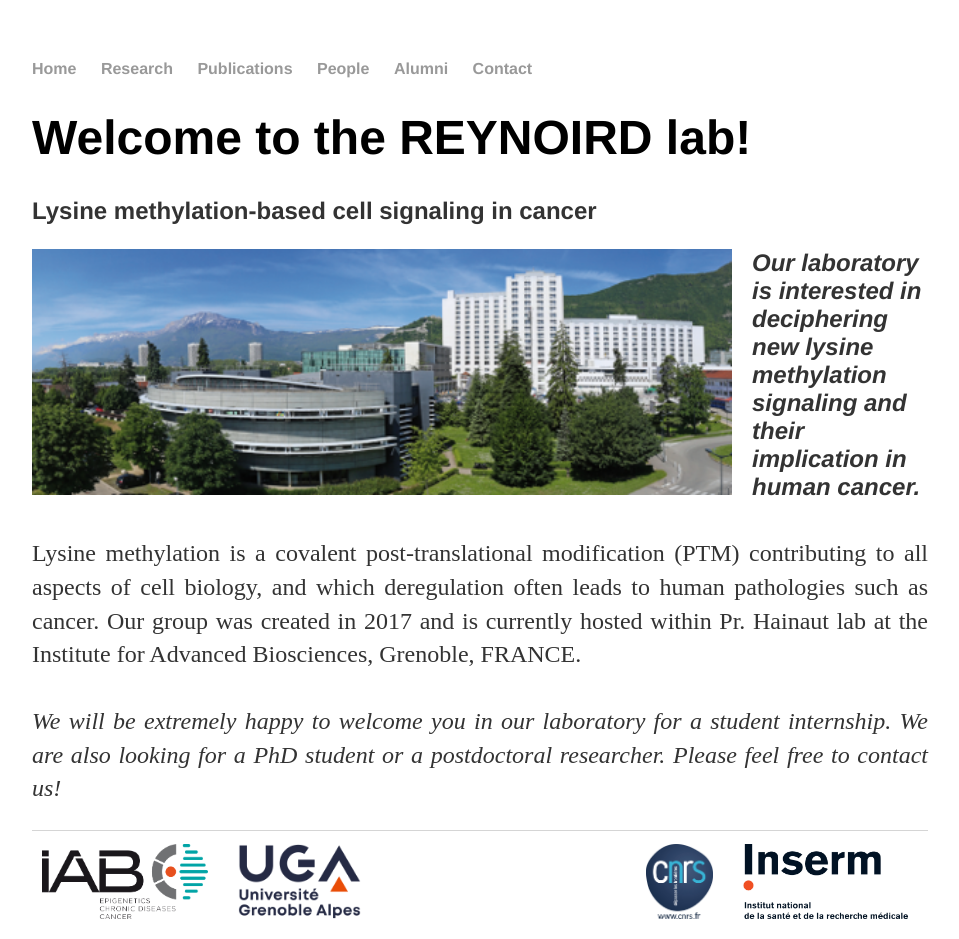
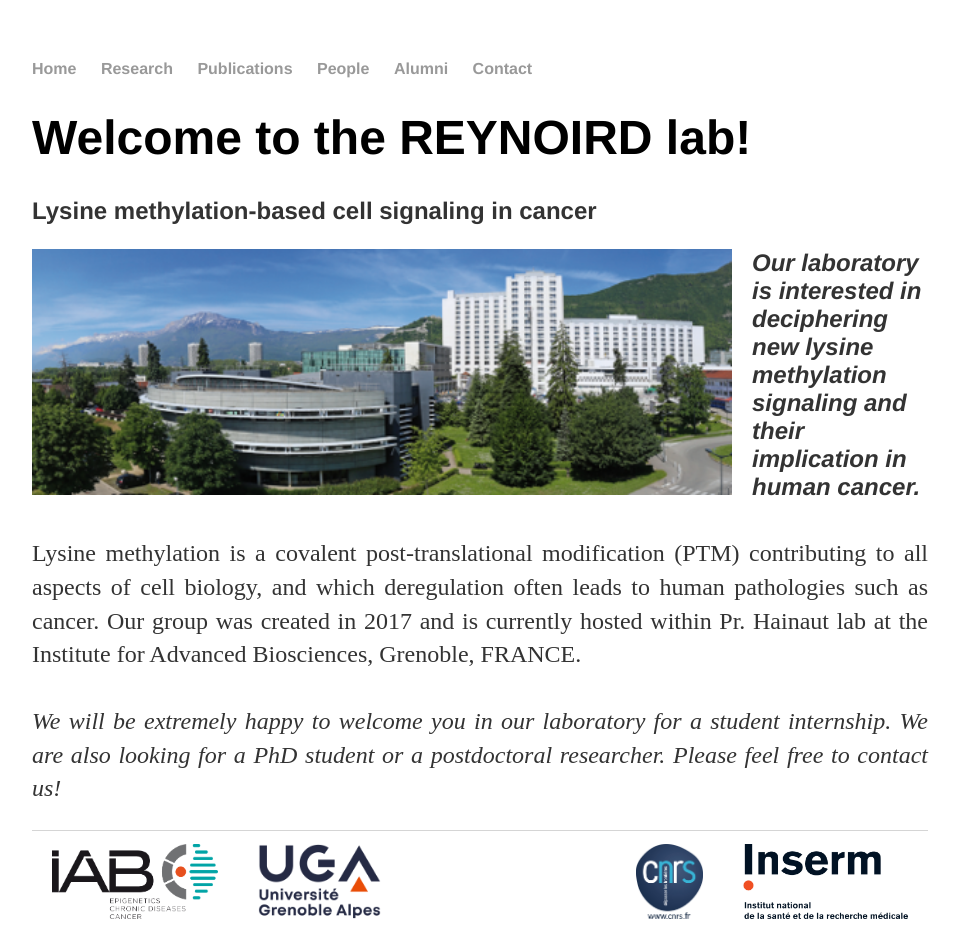
Before and after one commit to Reynoird-Lab/Reynoird-lab.github.io, a Jekyll site: the page built from index.html, in a window 1280 px wide. Shown: the whole page, without its empty margins (160-1119 px from the left). Built offline with Jekyll 4.4.1, drawn with Linux system fonts in a browser that asks for light colours; Markdown is read by kramdown in place of the engine named in the settings.

Commit message:
Update default.html

```diff
--- a/_layouts/default.html
+++ b/_layouts/default.html
@@ -24,10 +24,10 @@
 			<footer>
 	    		<ul>
 	        		<li>
-	        			<a href="https://iab.univ-grenoble-alpes.fr/?language=en"> <img alt="IAB" src="https://reynoird-lab.github.io/Images/IAB%20logo%20coul.png" align="left" style="margin: 0px 20px 0px 10px;" height="75"></a>
-					<a href="https://univ-grenoble-alpes.fr/english"> <img alt="UGA" src="https://reynoird-lab.github.io/Images/UGA.png" style="margin: 0px 20px 0px 10px;" align="left" height="75"></a>
-					<img alt="INSERM" src="https://reynoird-lab.github.io/Images/logo_inserm.jpg" align="right" style="margin: 0px 20px 0px 10px;" height="75">
-					<img alt="CNRS" src="https://reynoird-lab.github.io/Images/logo_cnrs.jpg" align="right" style="margin: 0px 20px 0px 10px;" height="75">
+	        			<a href="https://iab.univ-grenoble-alpes.fr/?language=en"> <img alt="IAB" src="https://reynoird-lab.github.io/Images/IAB%20logo%20coul.png" align="left" style="margin: 0px 20px 20px 20px;" height="75"></a>
+					<a href="https://univ-grenoble-alpes.fr/english"> <img alt="UGA" src="https://reynoird-lab.github.io/Images/UGA.png" style="margin: 0px 20px 20px 20px;" align="left" height="75"></a>
+					<img alt="INSERM" src="https://reynoird-lab.github.io/Images/logo_inserm.jpg" align="right" style="margin: 0px 20px 20px 20px;" height="75">
+					<img alt="CNRS" src="https://reynoird-lab.github.io/Images/logo_cnrs.jpg" align="right" style="margin: 0px 20px 20px 20px;" height="75">
 				</li>
 				</ul>
 			</footer>
```
